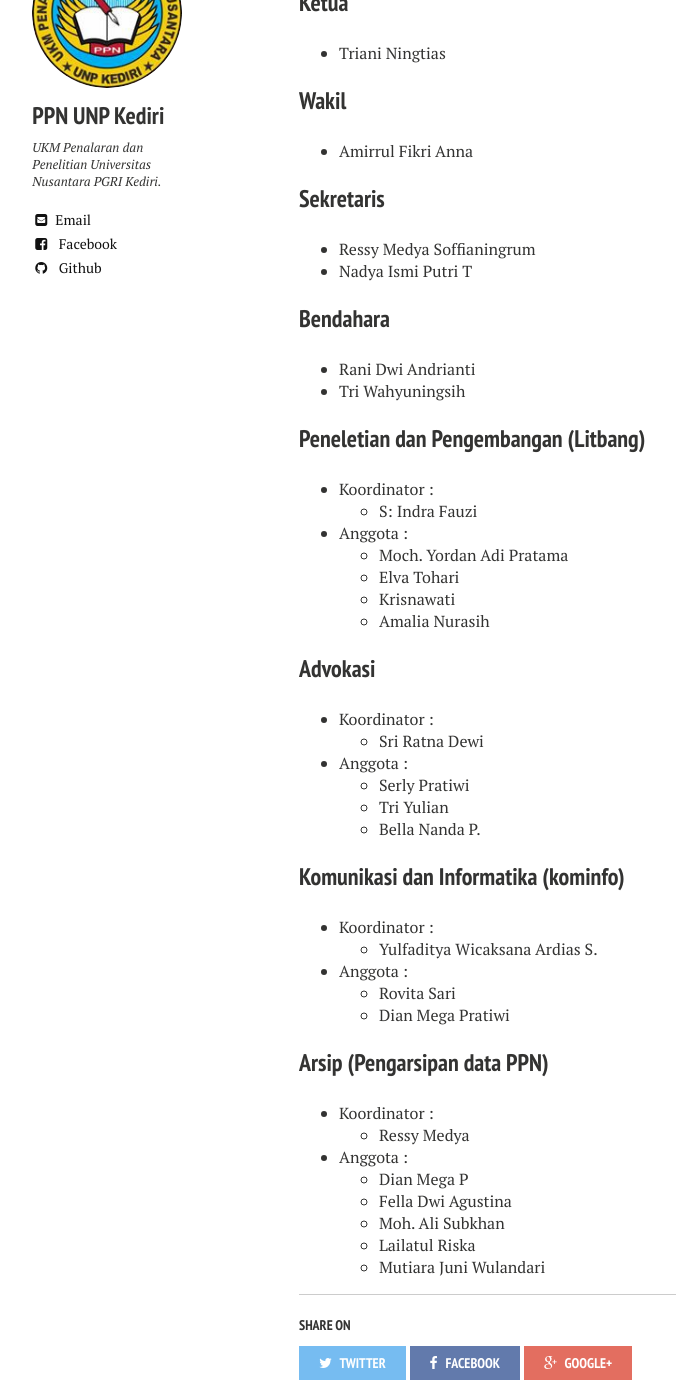
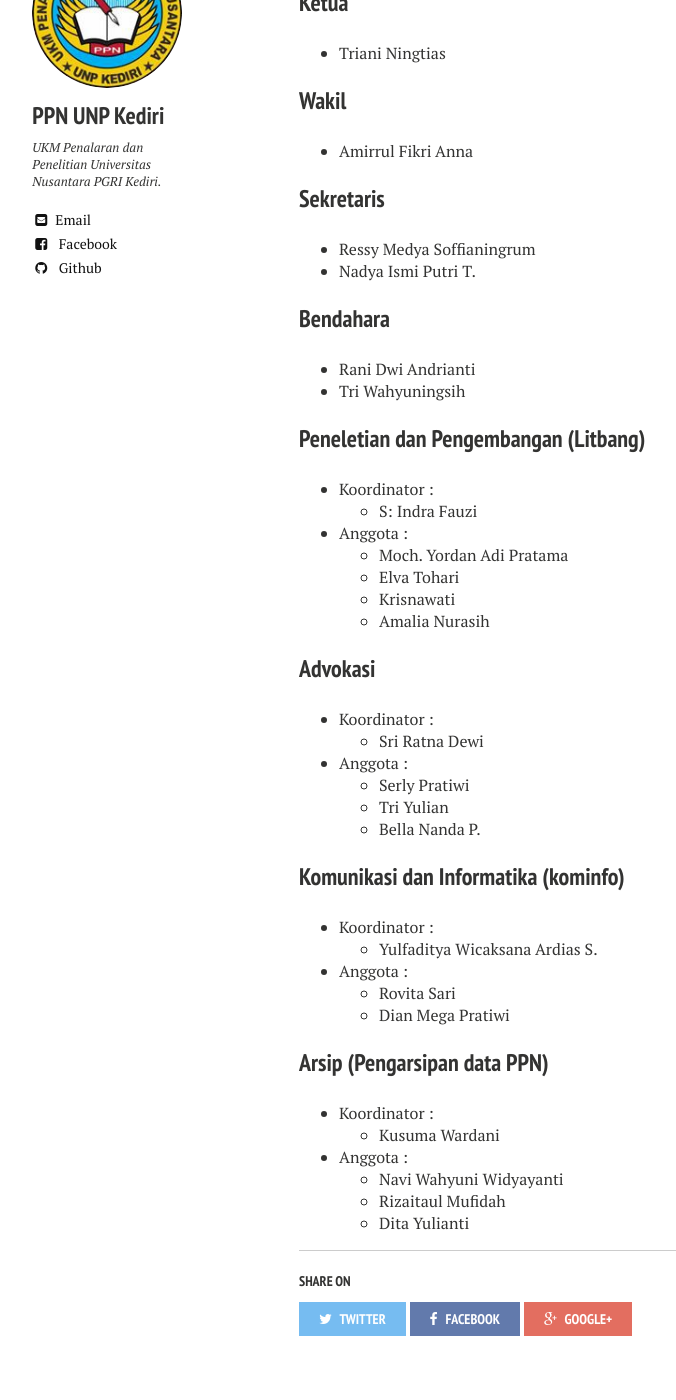
Before and after one commit to ukmppn-unp/ukmppn-unp.github.io, a Jekyll site: the page built from organisasi/index.md, in a window 1280 px wide and 1400 px high, scrolled down 520 px. Shown: the whole window, without its empty margins (21-697 px from the left). Built offline with Jekyll 4.4.1, drawn with Linux system fonts in a browser that asks for light colours; nearby versions of some CDN libraries.

Commit message:
Update index.md

```diff
--- a/organisasi/index.md
+++ b/organisasi/index.md
@@ -19,7 +19,7 @@ image:
 
 ### Sekretaris
 * Ressy Medya Soffianingrum
-* Nadya Ismi Putri T
+* Nadya Ismi Putri T.
 
 ### Bendahara
 * Rani Dwi Andrianti
@@ -51,10 +51,8 @@ image:
 
 ### Arsip (Pengarsipan data PPN)
 * Koordinator :
-  - Ressy Medya
+  - Kusuma Wardani
 * Anggota :
-  - Dian Mega P
-  - Fella Dwi Agustina
-  - Moh. Ali Subkhan
-  - Lailatul Riska
-  - Mutiara Juni Wulandari
+  - Navi Wahyuni Widyayanti
+  - Rizaitaul Mufidah
+  - Dita Yulianti
```
